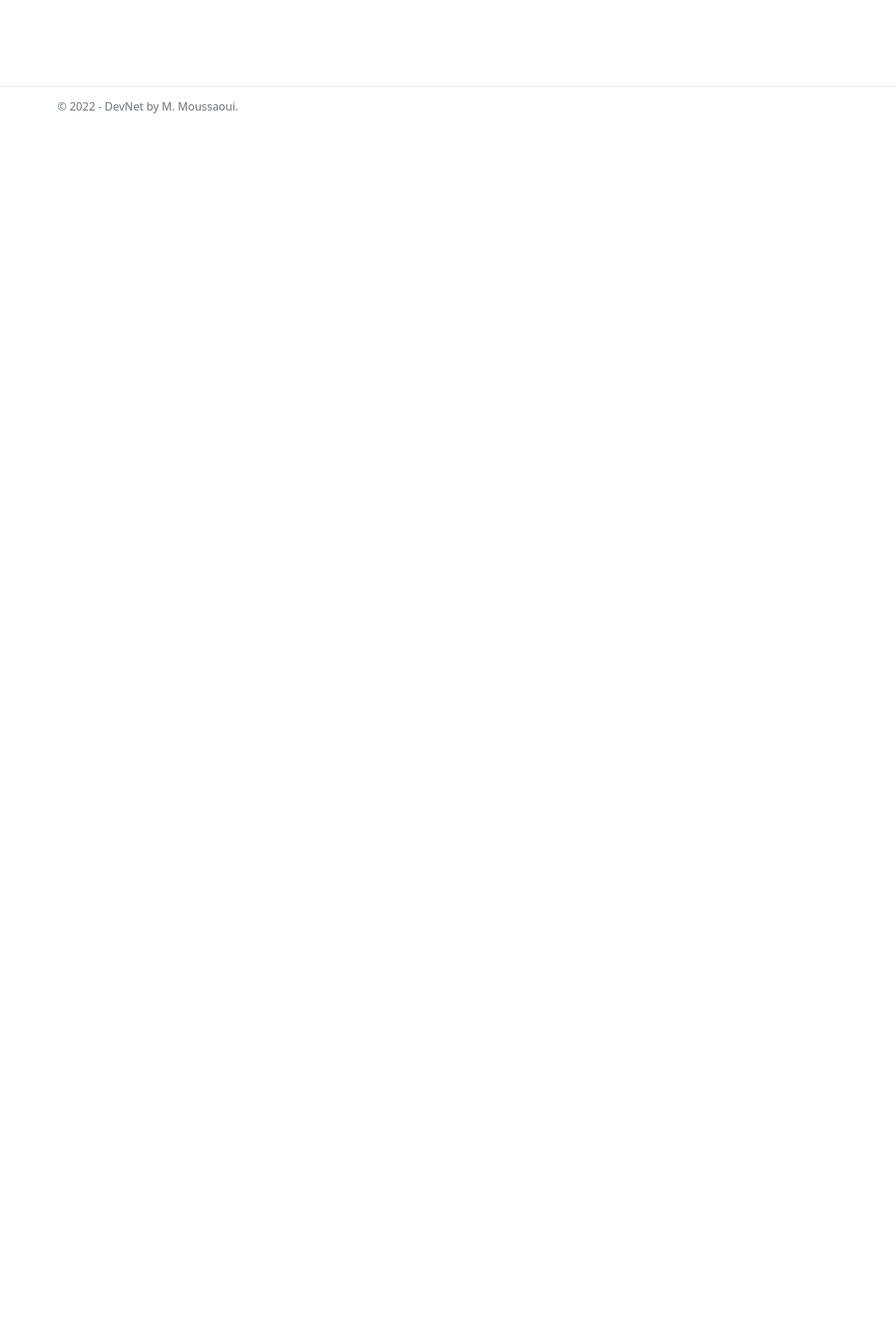
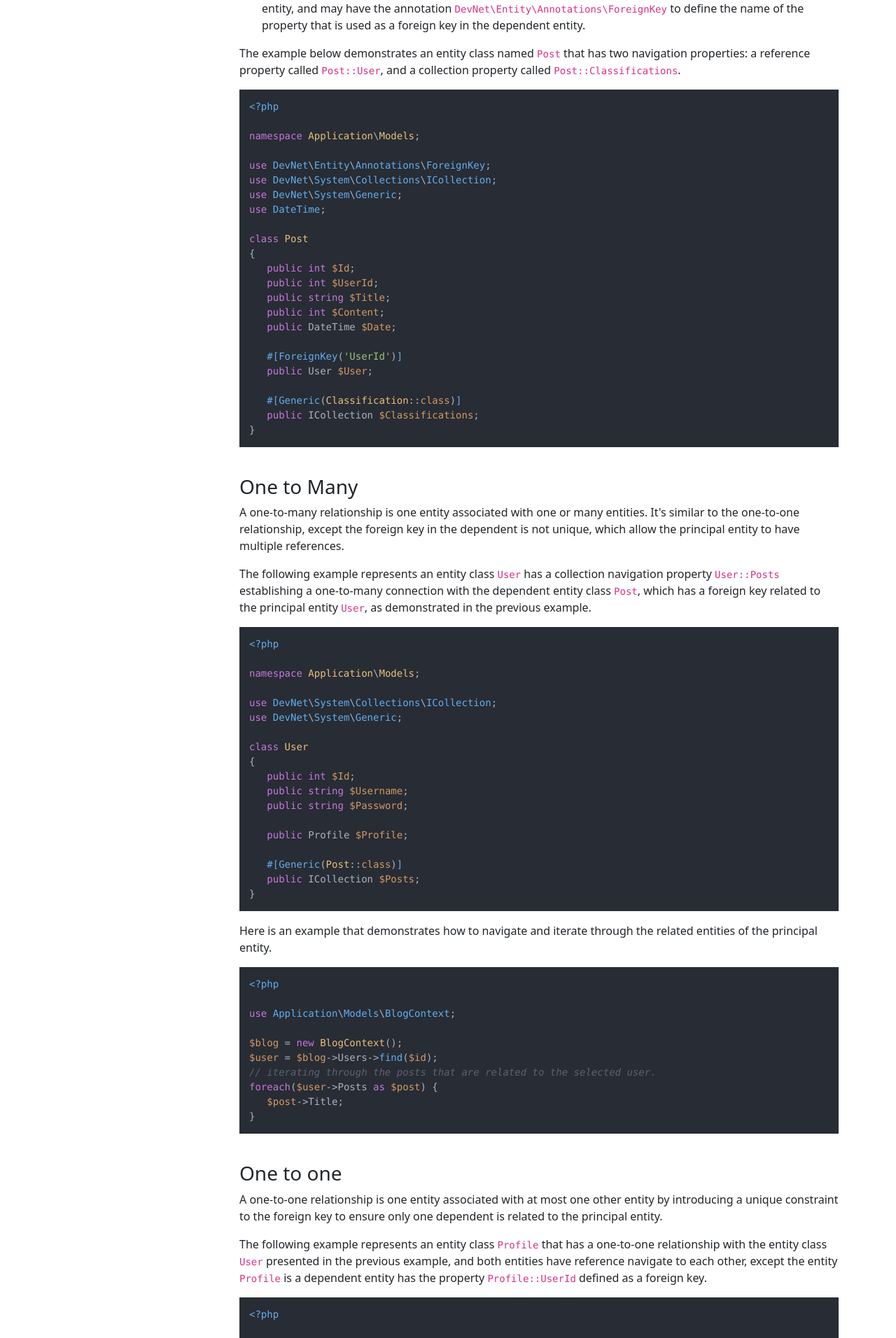
Before and after one commit to DevNet-Framework/devnet-framework.github.io, an Angular app: page /docs/entity/relationships in a window 1280 px wide. Before the commit this address had no page. Shown: the part 620-2532 px from the top of the page at 70% size. Before the commit the page ends 800 px from the top, so only its background shows below. Built offline with nearby package versions, Linux system fonts and the light colour scheme.

Commit message:
create entity/relationships component

```diff
--- a/src/app/entity/entity-routing.module.ts
+++ b/src/app/entity/entity-routing.module.ts
@@ -3,12 +3,14 @@ import { RouterModule, Routes } from '@angular/router';
 import { StartComponent } from './start/start.component';
 import { QueryComponent } from './query/query.component';
 import { SaveComponent } from './save/save.component';
+import { RelationshipsComponent } from './relationships/relationships.component';
 
 const routes: Routes = [
   { path: 'docs/entity/start', component: StartComponent },
   { path: 'docs/entity/query', component: QueryComponent },
   { path: 'docs/entity/save', component: SaveComponent },
-  { path: 'docs/entity', redirectTo: 'docs/setup/overview', pathMatch: 'full' }
+  { path: 'docs/entity/relationships', component: RelationshipsComponent },
+  { path: 'docs/entity', redirectTo: 'docs/entity/start', pathMatch: 'full' }
 ];
 
 @NgModule({
--- a/src/app/entity/entity.module.ts
+++ b/src/app/entity/entity.module.ts
@@ -5,12 +5,14 @@ import { SharedModule } from '../shared/shared.module';
 import { StartComponent } from './start/start.component';
 import { QueryComponent } from './query/query.component';
 import { SaveComponent } from './save/save.component';
+import { RelationshipsComponent } from './relationships/relationships.component';
 
 @NgModule({
   declarations: [
     StartComponent,
     QueryComponent,
-    SaveComponent
+    SaveComponent,
+    RelationshipsComponent
   ],
   imports: [
     CommonModule,
--- /dev/null
+++ b/src/app/entity/relationships/relationships.component.html
@@ -0,0 +1,212 @@
+<div class="container pt-3">
+   <div class="row">
+      <div id="sidebar" style="width: 260px;">
+         <app-sidebar></app-sidebar>
+      </div>
+      <div id="content" class="flex-grow-1" style="width: 400px;">
+         <article>
+            <h1>Relationships</h1>
+            <hr>
+            <p>
+               A relationship describes how entities are associated with each other, represented by a referential constraint that defines which entity is the principal or dependent role in the relationship, and there are many kinds of entity relationships, such as one-to-one, one-to-many, many-to-one, and many-to-many.
+            </p>
+            <ul>
+               <li class="mb-2"><b>Dependent entity:</b> sometimes called the 'child,' is the entity that contains the foreign key, which is a reference to the primary key of the principal entity.</li>
+               <li class="mb-2"><b>Principal entity:</b> sometimes called the 'parent,' is the entity that contains the primary key, which is referenced as a foreign key in the dependent entity.</li>
+            </ul>
+            <h3>Navigation property:</h3>
+            <p>
+               A navigation property is a public property presented in the principal or dependent entity that can have a reference type to single or multiple related entities to allow navigation from one entity to another.
+            </p>
+            <ul>
+               <li class="mb-2"><b>Collection navigation property:</b> is a property that contains references to multiple related entities, used to navigate through one-to-many and many-to-many relationships, defined by the type <code>DevNet\System\Collections\ICollection</code> with the annotation <code>DevNet\System\Generic</code> which specifies the type of the related entity collection.</li>
+               <li class="mb-2"><b>Reference navigation property:</b> is a property that contains a reference to a single related entity, used to navigate through one-to-one and many-to-one relationships, has the same type as the type of the related entity, and may have the annotation <code>DevNet\Entity\Annotations\ForeignKey</code> to define the name of the property that is used as a foreign key in the dependent entity.</li>
+            </ul>
+            <p>
+               The example below demonstrates an entity class named <code>Post</code> that has two navigation properties: a reference property called <code>Post::User</code>, and a collection property called <code>Post::Classifications</code>.
+            </p>
+            <pre><code class="language-php">&lt;?php
+
+namespace Application\Models;
+
+use DevNet\Entity\Annotations\ForeignKey;
+use DevNet\System\Collections\ICollection;
+use DevNet\System\Generic;
+use DateTime;
+
+class Post
+&lcub;
+   public int $Id;
+   public int $UserId;
+   public string $Title;
+   public int $Content;
+   public DateTime $Date;
+
+   #[ForeignKey('UserId')]
+   public User $User;
+
+   #[Generic(Classification::class)]
+   public ICollection $Classifications;
+}
+</code></pre>
+            <br>
+            <h3>One to Many</h3>
+            <p>
+               A one-to-many relationship is one entity associated with one or many entities. It's similar to the one-to-one relationship, except the foreign key in the dependent is not unique, which allow the principal entity to have multiple references.
+            </p>
+            <p>
+               The following example represents an entity class <code>User</code> has a collection navigation property <code>User::Posts</code> establishing a one-to-many connection with the dependent entity class <code>Post</code>, which has a foreign key related to the principal entity <code>User</code>, as demonstrated in the previous example.
+            </p>
+            <pre><code class="language-php">&lt;?php
+
+namespace Application\Models;
+
+use DevNet\System\Collections\ICollection;
+use DevNet\System\Generic;
+
+class User
+&lcub;
+   public int $Id;
+   public string $Username;
+   public string $Password;
+
+   public Profile $Profile;
+
+   #[Generic(Post::class)]
+   public ICollection $Posts;
+}
+</code></pre>
+            <p>
+               Here is an example that demonstrates how to navigate and iterate through the related entities of the principal entity.
+            </p>
+            <pre><code class="language-php">&lt;?php
+
+use Application\Models\BlogContext;
+
+$blog = new BlogContext();
+$user = $blog->Users->find($id);
+// iterating through the posts that are related to the selected user.
+foreach($user->Posts as $post) &lcub;
+   $post->Title;
+}
+</code></pre>
+            <br>
+            <h3>One to one</h3>
+            <p>
+               A one-to-one relationship is one entity associated with at most one other entity by introducing a unique constraint to the foreign key to ensure only one dependent is related to the principal entity.
+            </p>
+            <p>
+               The following example represents an entity class <code>Profile</code> that has a one-to-one relationship with the entity class <code>User</code> presented in the previous example, and both entities have reference navigate to each other, except the entity <code>Profile</code> is a dependent entity has the property <code>Profile::UserId</code> defined as a foreign key.
+            </p>
+            <pre><code class="language-php">&lt;?php
+
+namespace Application\Models;
+
+use DevNet\Entity\Annotations\ForeignKey;
+
+class Profile
+&lcub;
+   public int $Id;
+   public int $UserId;
+   public string $Name;
+   public string $Address;
+   public string $Email;
+   public int $Phone;
+
+   #[ForeignKey('UserId')]
+   public User $User;
+}
+</code></pre>
+            <p>
+               Here is an example that shows how the related entities navigate to each other:
+            </p>
+            <pre><code class="language-php">&lt;?php
+
+use Application\Models\BlogContext;
+
+$blog = new BlogContext();
+$user = $blog->Users->find($id);
+// Getting the related Profile entity from the User entity.
+$profile = $user->Profile;
+// Getting the related User entity from the Profile entity.
+$user = $profile->User;
+</code></pre>
+            <br>
+            <h3>Many to Many</h3>
+            <p>
+               A many-to-many relationship is any number of entities of the same entity type associated with any number of entities of another entity type, this relationship is composed of two on-to-many relationships, represented by a joining table that includes the foreign keys of both tables, and these foreign keys are composite primary keys.
+            </p>
+            <p>
+               Here is an example of an entity named <code>Category</code>, which has a many-to-many relationship with the entity <code>Post</code> demonstrated in the first example, through the junction entity <code>Classification</code>.
+            </p>
+            <pre><code class="language-php">&lt;?php
+
+namespace Application\Models;
+
+use DevNet\System\Collections\ICollection;
+use DevNet\System\Generic;
+
+class Category
+&lcub;
+   public int $Id;
+   public string $Name;
+   public string $Description;
+
+   #[Generic(Classification::class)]
+   public ICollection $Classification;
+}
+</code></pre>
+            <p>
+               And here is the junction entity <code>Classification</code> associated with the two principal entities, <code>Category</code>, and <code>Post</code>, with two foreign keys <code>Classification::CategoryId</code> and <code>Classification::PostId</code> as the primary key.
+            </p>
+            <pre><code class="language-php">&lt;?php
+
+namespace Application\Models;
+
+use DevNet\Entity\Annotations\ForeignKey;
+
+#[PrimaryKey('PostId', 'CategoryId')]
+class Classification
+&lcub;
+   public int $PostId;
+   public int $CategoryId;
+
+   #[ForeignKey('PostId')]
+   public Post $Post;
+
+   #[ForeignKey('CategoryId')]
+   public Category $Category;
+}
+</code></pre>
+            <p>
+               This is an example that shows how to navigate the many-to-many relationship by iterating through the junction entity.
+            </p>
+            <pre><code class="language-php">&lt;?php
+
+use Application\Models\BlogContext;
+
+$blog = new BlogContext();
+$category = $blog->Categories->find($id);
+// Iterate the related entities through the junction entity.
+foreach($category->Classifications as $classification) &lcub;
+   $classification->Post->Title;
+}
+</code></pre>
+         </article>
+         <nav class="no-print" aria-label="Page navigation">
+            <ul class="nav-page">
+               <li class="nav-page-item">
+                  <a class="nav-page-link" routerLink="/docs/entity/save">
+                     <i class="chevron left"></i> Previous
+                  </a>
+               </li>
+               <li class="nav-page-item">
+                  <a class="nav-page-link" routerLink="/docs/entity/migrations">
+                     Next <i class="chevron right"></i>
+                  </a>
+               </li>
+            </ul>
+         </nav>
+      </div>
+   </div>
+</div>
--- /dev/null
+++ b/src/app/entity/relationships/relationships.component.ts
@@ -0,0 +1,17 @@
+import { Component, OnInit } from '@angular/core';
+import hljs from 'highlight.js/lib/common';
+
+@Component({
+  selector: 'entity-relationships',
+  templateUrl: './relationships.component.html',
+  styleUrls: ['./relationships.component.css']
+})
+export class RelationshipsComponent implements OnInit {
+
+  constructor() { }
+
+  ngOnInit(): void {
+    hljs.highlightAll();
+  }
+
+}
```
Also changed, not shown: src/app/entity/relationships/relationships.component.css (added), 1 other file (tests, documents, lock files or other folders).
